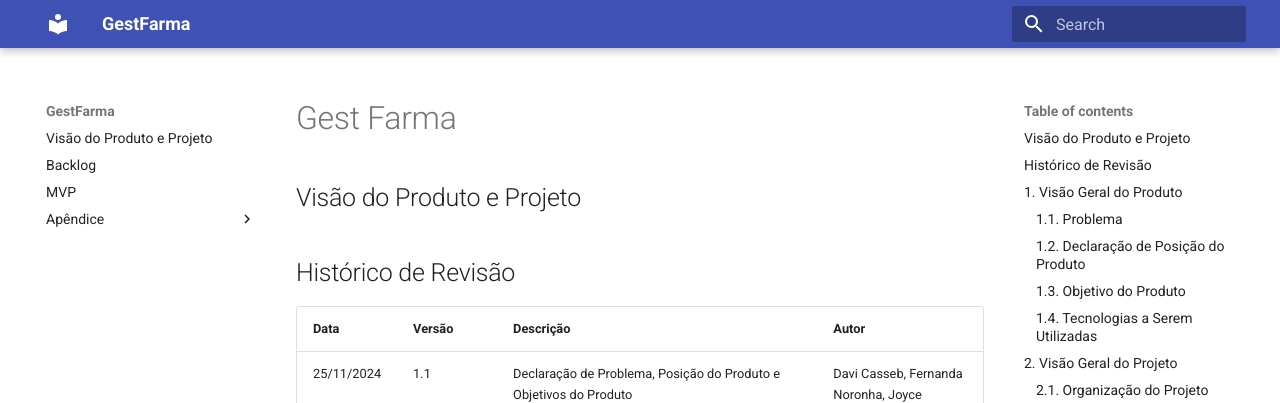
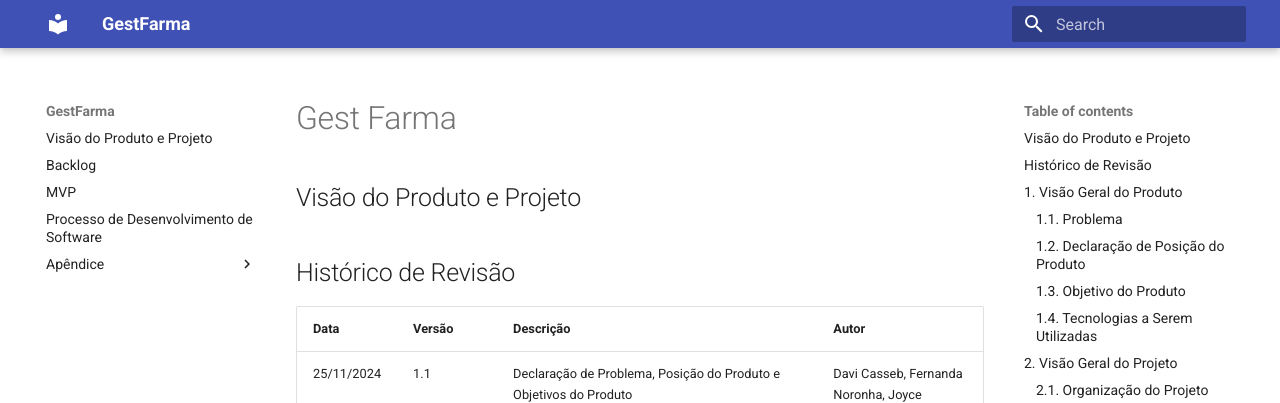
Before and after one commit to FGA-REQ/2024.2-Requisitores, an MkDocs documentation site: the page built from docs/index.md, in a window 1280 px wide. Shown: the top 403 px of the page. Built offline with MkDocs 1.6.1 and Material for MkDocs 9.7.7, drawn with Linux system fonts in a browser that asks for light colours.

Commit message:
Adicionando_ao_mkdocs

```diff
--- a/mkdocs.yml
+++ b/mkdocs.yml
@@ -4,6 +4,7 @@ nav:
   - Visão do Produto e Projeto: "visao-projeto-produto/visaoprojetoproduto.md"
   - Backlog: "visao-projeto-produto/backlog.md"
   - MVP: "visao-projeto-produto/mvp.md"
+  - Processo de Desenvolvimento de Software: "processo-de-desenvolvimento-de-software/diagrama.md"
 
   - Apêndice:
       - Regras de Negócio: "visao-projeto-produto/regrasdenegocio.md"
```
